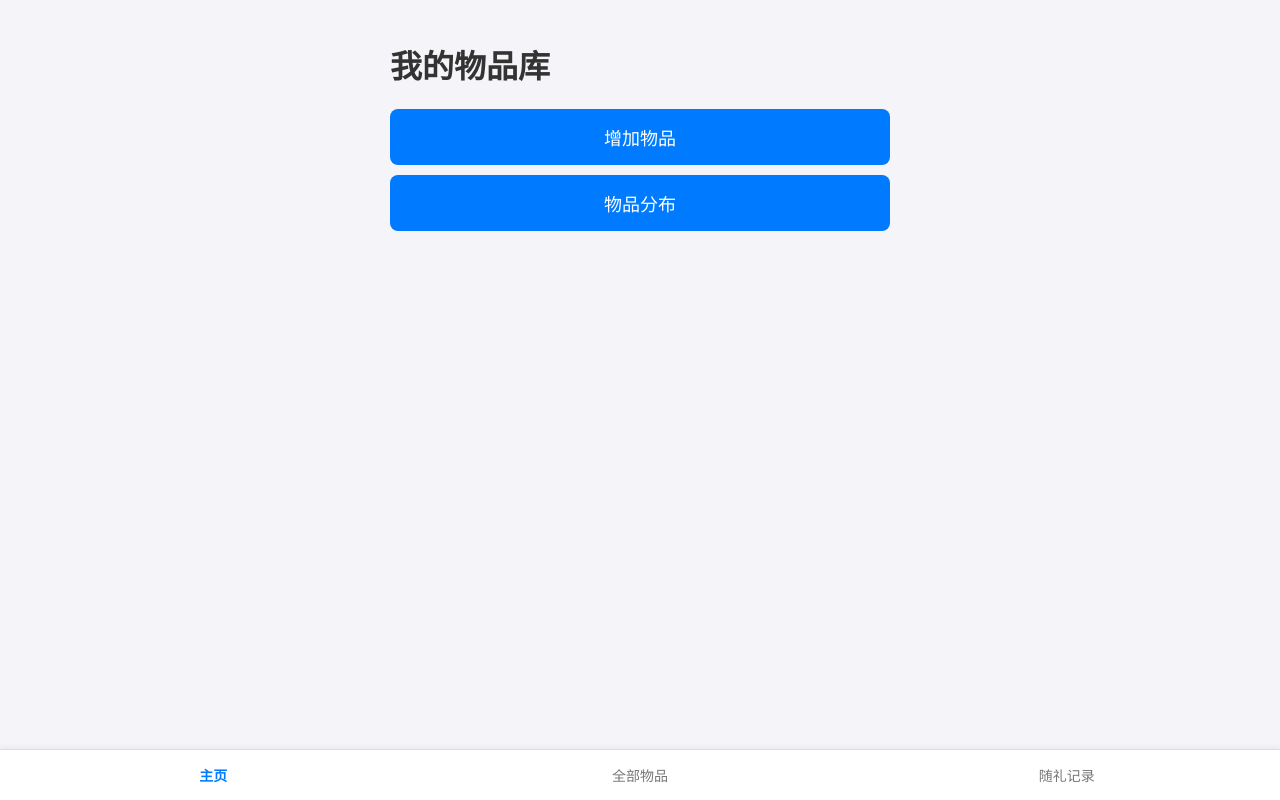
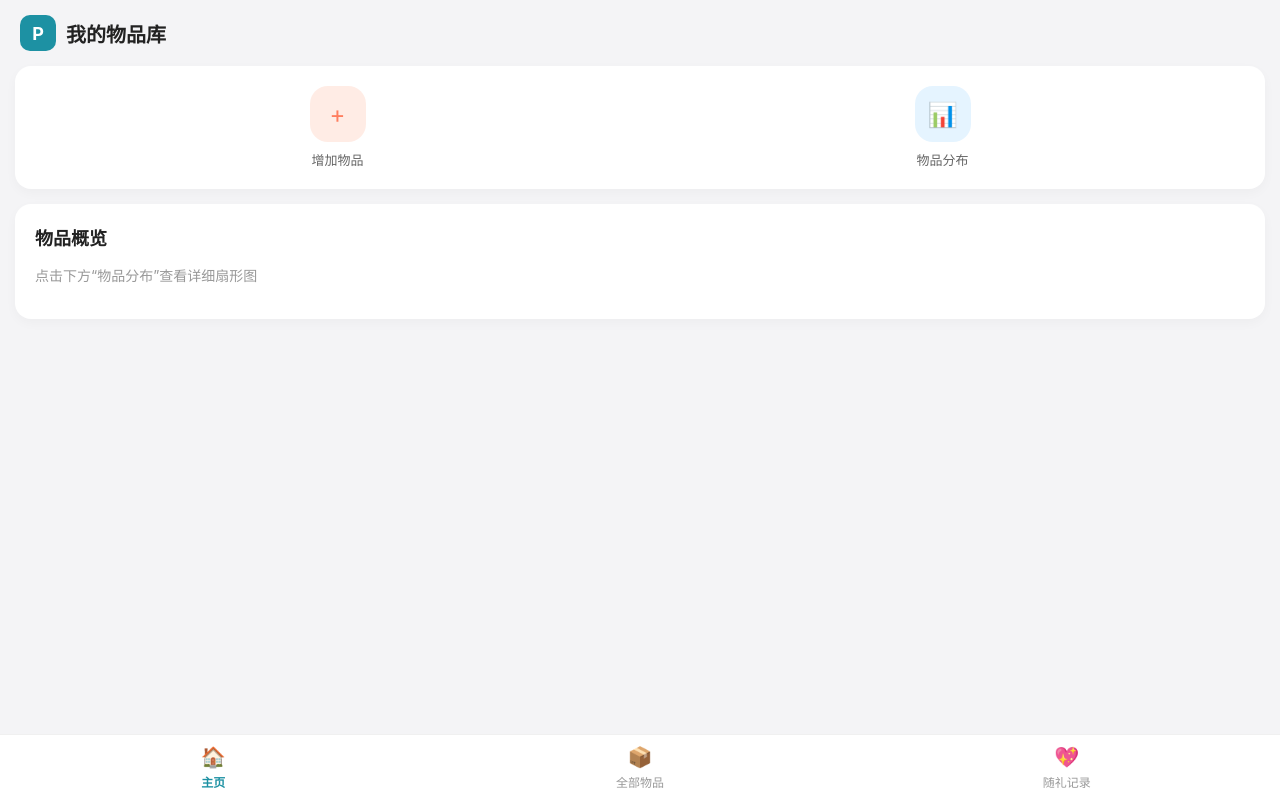
Before and after one commit to Hanqingnum1/my-use-github, a plain HTML site: page index.html in a window 1280 px wide. Drawn offline with Linux system fonts and the light colour scheme.

Commit message:
重构UI为卡片式视觉风格，彻底修复鸿蒙日期选择器兼容性

```diff
--- a/index.html
+++ b/index.html
@@ -2,28 +2,54 @@
 <html lang="zh-CN">
 <head>
     <meta charset="UTF-8">
-    <meta name="viewport" content="width=device-width, initial-scale=1.0">
+    <meta name="viewport" content="width=device-width, initial-scale=1.0, maximum-scale=1.0, user-scalable=no">
     <title>我的物品归档</title>
     <link rel="stylesheet" href="style.css">
 </head>
 <body>
-    <!-- 主内容区，底部留出导航栏的位置 -->
-    <div id="main-content" style="padding-bottom: 70px;">
+
+    <!-- 顶部标题栏 -->
+    <header class="app-header">
+        <div class="logo">P</div>
+        <h1>我的物品库</h1>
+    </header>
+
+    <!-- 主内容区 -->
+    <div id="main-content">
 
         <!-- 1. 主页界面 -->
         <div id="home-page">
-            <h1>我的物品库</h1>
-            <button class="main-btn" onclick="showAddForm()">增加物品</button>
-            <button class="main-btn" onclick="showDistribution()">物品分布</button>
+            <!-- 快捷操作卡片 -->
+            <div class="card">
+                <div class="quick-actions">
+                    <div class="action-item" onclick="showAddForm()">
+                        <div class="action-icon" style="background:#ffece5; color:#ff7e5f;">+</div>
+                        <span>增加物品</span>
+                    </div>
+                    <div class="action-item" onclick="showDistribution()">
+                        <div class="action-icon" style="background:#e5f4ff; color:#3b82f6;">📊</div>
+                        <span>物品分布</span>
+                    </div>
+                </div>
+            </div>
+
+            <!-- 分布预览卡片（主页面展示用） -->
+            <div class="card">
+                <h3>物品概览</h3>
+                <p style="color: #999; font-size: 14px;">点击下方“物品分布”查看详细扇形图</p>
+            </div>
         </div>
 
         <!-- 2. 增加物品界面 -->
         <div id="add-form" style="display: none;">
+            <div class="card">
                 <h2>增加物品</h2>
+                <div class="form-group">
                     <label>上传图片（支持拍照/相册）：</label>
                     <input type="file" accept="image/*">
-            <br><br>
+                </div>
 
+                <div class="form-group">
                     <label>物品分类：</label>
                     <select id="category" onchange="toggleWarranty()">
                         <option value="">请选择</option>
@@ -37,83 +63,99 @@
                         <option value="学习资料">学习资料</option>
                         <option value="手办">手办</option>
                     </select>
-            <br><br>
+                </div>
 
+                <div class="form-group">
                     <label>物品名称：</label>
                     <input type="text" placeholder="例如：吹风机">
-            <br><br>
+                </div>
 
+                <div class="form-group">
                     <label>物品价格：</label>
                     <input type="number" placeholder="例如：299">
-            <br><br>
+                </div>
 
-            <!-- 新增：购买时间 -->
+                <!-- 核心修改：加上 inputmode="none" 和 onfocus="this.blur()" 解决鸿蒙系统不生效问题 -->
+                <div class="form-group">
                     <label>购买时间：</label>
-            <input type="text" id="purchase-date" readonly placeholder="点击选择购买时间" onclick="openDatePicker('purchase-date')">
-            <br><br>
+                    <input type="text" id="purchase-date" readonly inputmode="none" placeholder="点击选择购买时间" onclick="openDatePicker('purchase-date')" onfocus="this.blur()">
+                </div>
 
-            <!-- 保质期 -->
+                <div class="form-group">
                     <label>物品保质期：</label>
-            <input type="text" id="expiry-date" readonly placeholder="点击选择保质期" onclick="openDatePicker('expiry-date')">
-            <br><br>
+                    <input type="text" id="expiry-date" readonly inputmode="none" placeholder="点击选择保质期" onclick="openDatePicker('expiry-date')" onfocus="this.blur()">
+                </div>
 
-            <!-- 质保期 -->
-            <div id="warranty-box" style="display: none;">
+                <div id="warranty-box" style="display: none;" class="form-group">
                     <label>物品质保期：</label>
-                <input type="text" id="warranty-date" readonly placeholder="点击选择质保期" onclick="openDatePicker('warranty-date')">
-                <br><br>
+                    <input type="text" id="warranty-date" readonly inputmode="none" placeholder="点击选择质保期" onclick="openDatePicker('warranty-date')" onfocus="this.blur()">
                 </div>
 
                 <button class="main-btn" onclick="saveItem()">保存物品</button>
-            <button class="main-btn" onclick="switchTab('home')">返回主页</button>
+                <button class="main-btn secondary" onclick="switchTab('home')">返回主页</button>
+            </div>
         </div>
 
         <!-- 3. 物品分布界面 -->
         <div id="distribution-page" style="display: none;">
+            <div class="card">
                 <h2>物品分布</h2>
-            <div id="chart-container" style="width: 100%; height: 300px; background: white; border-radius: 8px; margin-bottom: 20px; display: flex; align-items: center; justify-content: center; color: #999;">
-                数据统计区域（下一步接入饼图）
+                <div id="chart-container" style="width: 100%; height: 300px; background: #f9f9f9; border-radius: 12px; display: flex; align-items: center; justify-content: center; color: #999;">
+                    数据统计区域（下一步接入扇形图）
                 </div>
-            <button class="main-btn" onclick="switchTab('home')">返回主页</button>
+                <button class="main-btn secondary" style="margin-top: 15px;" onclick="switchTab('home')">返回主页</button>
+            </div>
         </div>
 
         <!-- 4. 全部物品界面（占位） -->
         <div id="all-items-page" style="display: none;">
+            <div class="card">
                 <h2>全部物品</h2>
                 <p style="color: #999; text-align: center; margin-top: 50px;">暂无物品数据（等待保存功能开发）</p>
+            </div>
         </div>
 
         <!-- 5. 随礼记录界面（占位） -->
         <div id="gift-record-page" style="display: none;">
+            <div class="card">
                 <h2>随礼记录</h2>
                 <p style="color: #999; text-align: center; margin-top: 50px;">随礼记录功能开发中...</p>
+            </div>
         </div>
 
     </div>
 
     <!-- 底部导航栏 -->
     <nav class="tab-bar">
-        <div class="tab-item active" id="tab-home" onclick="switchTab('home')">主页</div>
-        <div class="tab-item" id="tab-all-items" onclick="switchTab('all-items')">全部物品</div>
-        <div class="tab-item" id="tab-gift-record" onclick="switchTab('gift-record')">随礼记录</div>
+        <div class="tab-item active" id="tab-home" onclick="switchTab('home')">
+            <span class="tab-icon">🏠</span>
+            <span>主页</span>
+        </div>
+        <div class="tab-item" id="tab-all-items" onclick="switchTab('all-items')">
+            <span class="tab-icon">📦</span>
+            <span>全部物品</span>
+        </div>
+        <div class="tab-item" id="tab-gift-record" onclick="switchTab('gift-record')">
+            <span class="tab-icon">💖</span>
+            <span>随礼记录</span>
+        </div>
     </nav>
-
-    <script src="app.js"></script>
 
     <!-- 自定义平铺日期选择器弹窗 -->
     <div id="date-picker-modal" style="display:none; position:fixed; top:0; left:0; width:100%; height:100%; background:rgba(0,0,0,0.5); z-index:9999; justify-content:center; align-items:flex-end;">
-        <div style="background:white; width:100%; max-width:500px; border-radius:12px 12px 0 0; padding:20px; box-sizing:border-box; max-height:80vh; display:flex; flex-direction:column;">
+        <div style="background:white; width:100%; max-width:500px; border-radius:16px 16px 0 0; padding:20px; box-sizing:border-box; max-height:80vh; display:flex; flex-direction:column;">
             <div style="display:flex; justify-content:space-between; margin-bottom:15px; font-weight:bold; font-size:16px;">
                 <span id="picker-title">选择年份</span>
                 <span onclick="closeDatePicker()" style="cursor:pointer; color:#999; font-size:22px; line-height:1;">×</span>
             </div>
             <div id="picker-body" style="display:flex; flex-wrap:wrap; gap:10px; overflow-y:auto; justify-content:center; padding-bottom:10px; min-height:200px;">
-                <!-- 平铺选项会由JS自动生成 -->
             </div>
             <div style="text-align:right; border-top:1px solid #eee; padding-top:15px; margin-top:10px;">
-                <button onclick="selectToday()" style="padding:10px 20px; background:#28a745; color:white; border:none; border-radius:6px; font-size:16px; font-weight:bold; cursor:pointer;">今日</button>
+                <button onclick="selectToday()" style="padding:10px 20px; background:#1D91A3; color:white; border:none; border-radius:8px; font-size:16px; font-weight:bold; cursor:pointer;">今日</button>
             </div>
         </div>
     </div>
+
+    <script src="app.js"></script>
 </body>
 </html>
--- a/style.css
+++ b/style.css
@@ -1,39 +1,153 @@
-body {
-    font-family: sans-serif;
-    background-color: #f4f4f9;
-    padding: 20px;
-    max-width: 500px;
-    margin: 0 auto;
+/* 全局样式 */
+* {
+    box-sizing: border-box;
+    -webkit-tap-highlight-color: transparent;
 }
 
-h1, h2 { color: #333; }
+body {
+    font-family: -apple-system, BlinkMacSystemFont, "Segoe UI", Roboto, "Helvetica Neue", Arial, sans-serif;
+    background-color: #F4F4F6; /* 浅浅的米灰色背景 */
+    margin: 0;
+    padding: 0;
+    color: #333;
+    padding-bottom: 80px; /* 为底部导航留出空间 */
+}
 
+/* 顶部标题栏 */
+.app-header {
+    display: flex;
+    align-items: center;
+    padding: 15px 20px;
+    background-color: transparent;
+}
+
+.logo {
+    width: 36px;
+    height: 36px;
+    background-color: #1D91A3;
+    color: white;
+    border-radius: 10px;
+    display: flex;
+    align-items: center;
+    justify-content: center;
+    font-weight: bold;
+    font-size: 18px;
+    margin-right: 10px;
+}
+
+.app-header h1 {
+    font-size: 20px;
+    margin: 0;
+    font-weight: 600;
+    color: #222;
+}
+
+/* 内容区 */
+#main-content {
+    padding: 0 15px;
+}
+
+/* 卡片样式 */
+.card {
+    background: white;
+    border-radius: 16px;
+    padding: 20px;
+    margin-bottom: 15px;
+    box-shadow: 0 4px 12px rgba(0, 0, 0, 0.03);
+}
+
+.card h2, .card h3 {
+    margin-top: 0;
+    margin-bottom: 15px;
+    font-size: 18px;
+    color: #222;
+}
+
+/* 快捷操作图标区 */
+.quick-actions {
+    display: flex;
+    justify-content: space-around;
+}
+
+.action-item {
+    display: flex;
+    flex-direction: column;
+    align-items: center;
+    cursor: pointer;
+}
+
+.action-icon {
+    width: 56px;
+    height: 56px;
+    border-radius: 18px;
+    display: flex;
+    align-items: center;
+    justify-content: center;
+    font-size: 24px;
+    margin-bottom: 8px;
+    transition: transform 0.2s;
+}
+
+.action-item:active .action-icon {
+    transform: scale(0.95);
+}
+
+.action-item span {
+    font-size: 13px;
+    color: #666;
+}
+
+/* 表单样式 */
+.form-group {
+    margin-bottom: 15px;
+}
+
+.form-group label {
+    display: block;
+    font-size: 14px;
+    color: #666;
+    margin-bottom: 6px;
+}
+
+input[type="text"], input[type="number"], select, input[type="file"] {
+    width: 100%;
+    padding: 12px 15px;
+    background: #F9F9F9;
+    border: 1px solid #EAEAEA;
+    border-radius: 10px;
+    font-size: 15px;
+    outline: none;
+    transition: border 0.2s;
+}
+
+input:focus, select:focus {
+    border-color: #1D91A3;
+    background: #fff;
+}
+
+/* 主要按钮样式 */
 .main-btn {
     display: block;
     width: 100%;
-    padding: 15px;
-    margin: 10px 0;
-    font-size: 18px;
-    background-color: #007bff;
+    padding: 14px;
+    margin-top: 10px;
+    font-size: 16px;
+    font-weight: 600;
+    background-color: #1D91A3;
     color: white;
     border: none;
-    border-radius: 8px;
+    border-radius: 12px;
     cursor: pointer;
+    transition: background 0.2s, transform 0.1s;
 }
 
-.main-btn:hover { background-color: #0056b3; }
+.main-btn:active {
+    transform: scale(0.98);
+}
 
-input, select {
-    width: 100%;
-    padding: 8px;
-    margin-top: 5px;
-    border: 1px solid #ccc;
-    border-radius: 4px;
-    box-sizing: border-box;
-}
-/* 追加到 style.css 末尾 */
-body {
-    padding-bottom: 70px; /* 避免内容被底部导航栏遮挡 */
+.main-btn.secondary {
+    background-color: #EAEAEA;
+    color: #333;
 }
 
 /* 底部导航栏 */
@@ -44,26 +158,34 @@ body {
     width: 100%;
     display: flex;
     background-color: #ffffff;
-    border-top: 1px solid #e0e0e0;
-    box-shadow: 0 -2px 5px rgba(0,0,0,0.05);
+    border-top: 1px solid #F0F0F0;
+    padding-bottom: constant(safe-area-inset-bottom);
+    padding-bottom: env(safe-area-inset-bottom);
 }
 
 .tab-item {
     flex: 1;
-    text-align: center;
-    padding: 15px 0;
-    font-size: 14px;
-    color: #777;
+    display: flex;
+    flex-direction: column;
+    align-items: center;
+    padding: 10px 0;
+    font-size: 12px;
+    color: #999;
     cursor: pointer;
-    transition: all 0.2s;
+    transition: color 0.2s;
+}
+
+.tab-icon {
+    font-size: 20px;
+    margin-bottom: 4px;
 }
 
 .tab-item.active {
-    color: #007bff;
-    font-weight: bold;
+    color: #1D91A3;
+    font-weight: 600;
 }
 
-/* 隐藏页面的通用类 */
+/* 隐藏类 */
 .page-hidden {
     display: none !important;
 }
```
Lines whose indentation alone changed are shown as unchanged.
